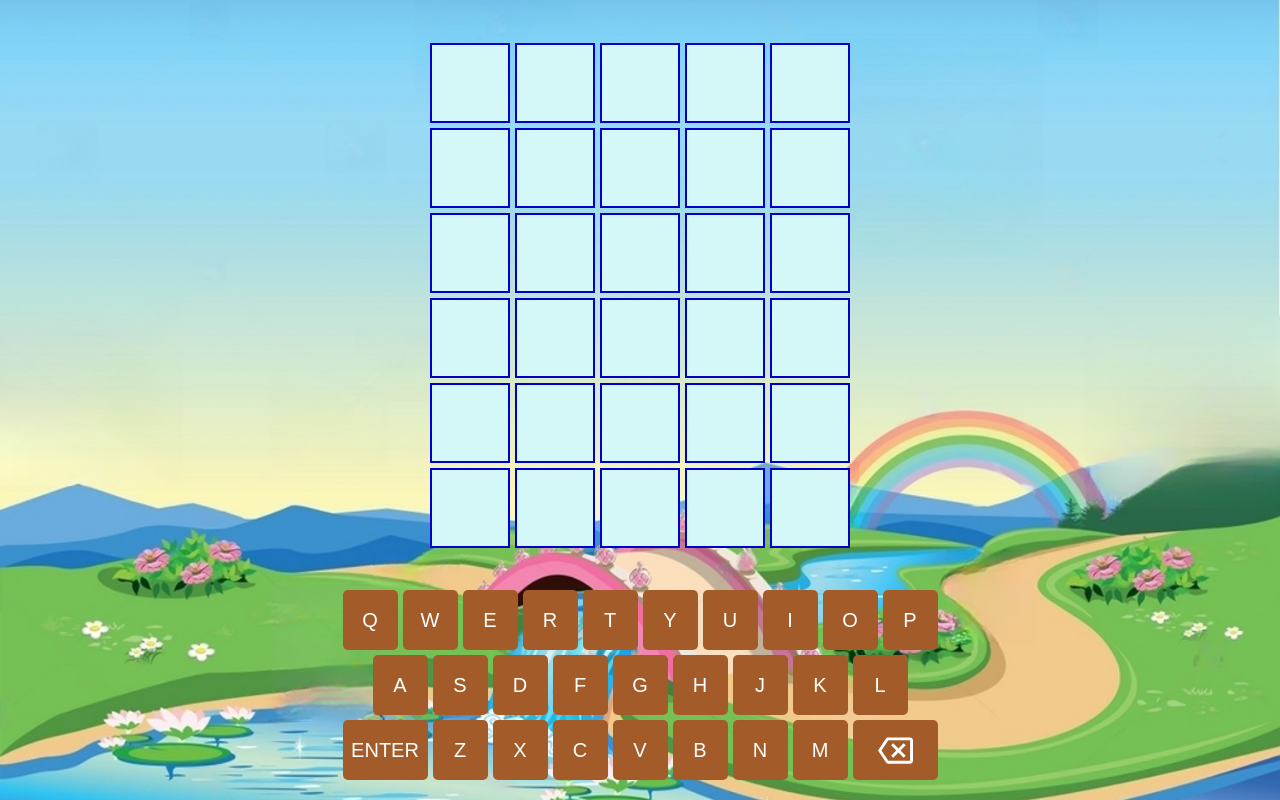
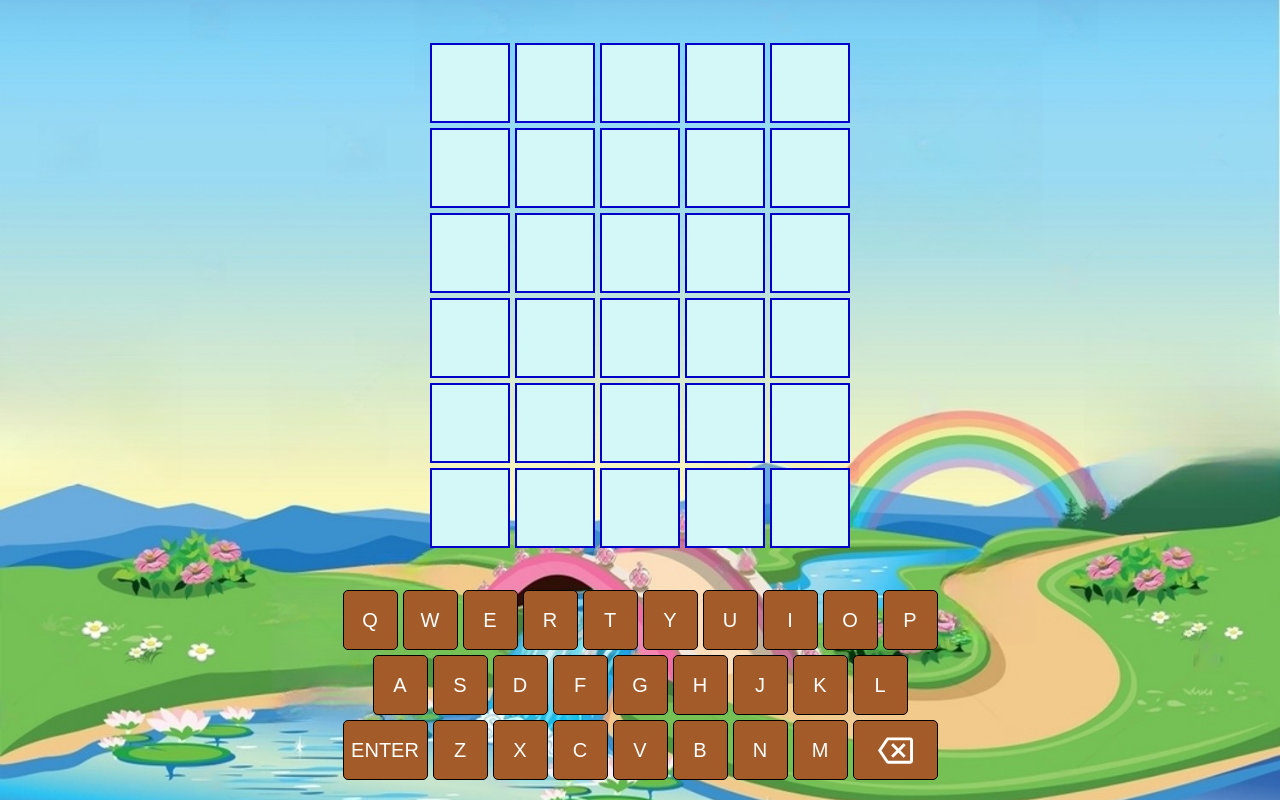
Before and after one commit to prasad1604/EmpowerEd, a plain HTML site: page Games/wordle/wordleHome.html in a window 1280 px wide. Drawn offline with Linux system fonts and the light colour scheme.

Commit message:
added border to keys

```diff
--- a/Games/wordle/wordleStyle.css
+++ b/Games/wordle/wordleStyle.css
@@ -44,6 +44,7 @@ body {
   border-radius: .25em;
   cursor: pointer;
   user-select: none;
+  border: 1px solid hsl(var(--hue, 25), var(--saturation, 60%), calc(var(--lightness, 40%) - 70%));
 }
 
 .key.large {
```
